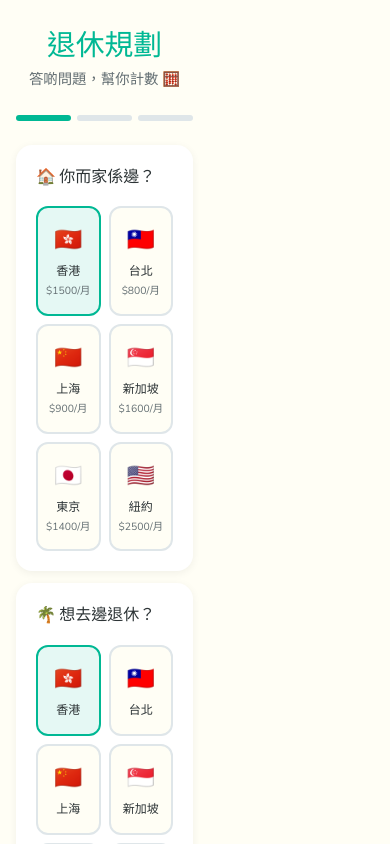
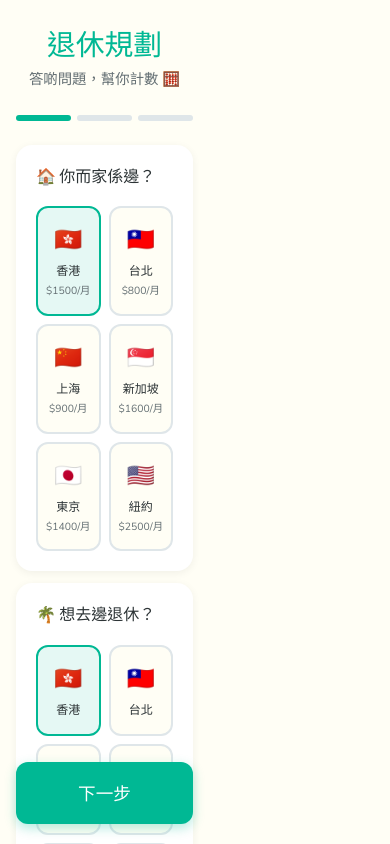
Before and after one commit to leejpjack-hue/retirement-planner, a React (Vite) app: page / in a window 390 px wide. Shown: the top 844 px of the page. Built offline with nearby package versions, Linux system fonts and the light colour scheme.

Commit message:
Fix: button visibility and scroll issues
- Add sticky button at bottom
- Add padding-bottom to container
- Add overflow-y for mobile scroll

```diff
--- a/src/App.css
+++ b/src/App.css
@@ -32,13 +32,15 @@ body {
   color: var(--text);
   min-height: 100vh;
   line-height: 1.6;
+  overflow-y: auto;
+  -webkit-overflow-scrolling: touch;
 }
 
 /* Container */
 .container {
   max-width: 500px;
   margin: 0 auto;
-  padding: 32px 16px;
+  padding: 32px 16px 60px 16px;
 }
 
 /* Header */
@@ -184,21 +186,25 @@ h1 {
 /* Button */
 .btn {
   width: 100%;
-  padding: 16px;
+  padding: 18px;
   background: var(--primary);
   color: white;
   border: none;
   border-radius: 12px;
   font-family: var(--font-body);
-  font-size: 1rem;
-  font-weight: 600;
+  font-size: 1.1rem;
+  font-weight: 700;
   cursor: pointer;
-  margin-top: 16px;
+  margin-top: 20px;
   transition: background 0.2s ease;
+  position: sticky;
+  bottom: 20px;
+  box-shadow: 0 4px 12px rgba(0,184,148,0.3);
 }
 
 .btn:hover {
   background: var(--primary-dark);
+  transform: scale(1.02);
 }
 
 /* Result Section */
```
